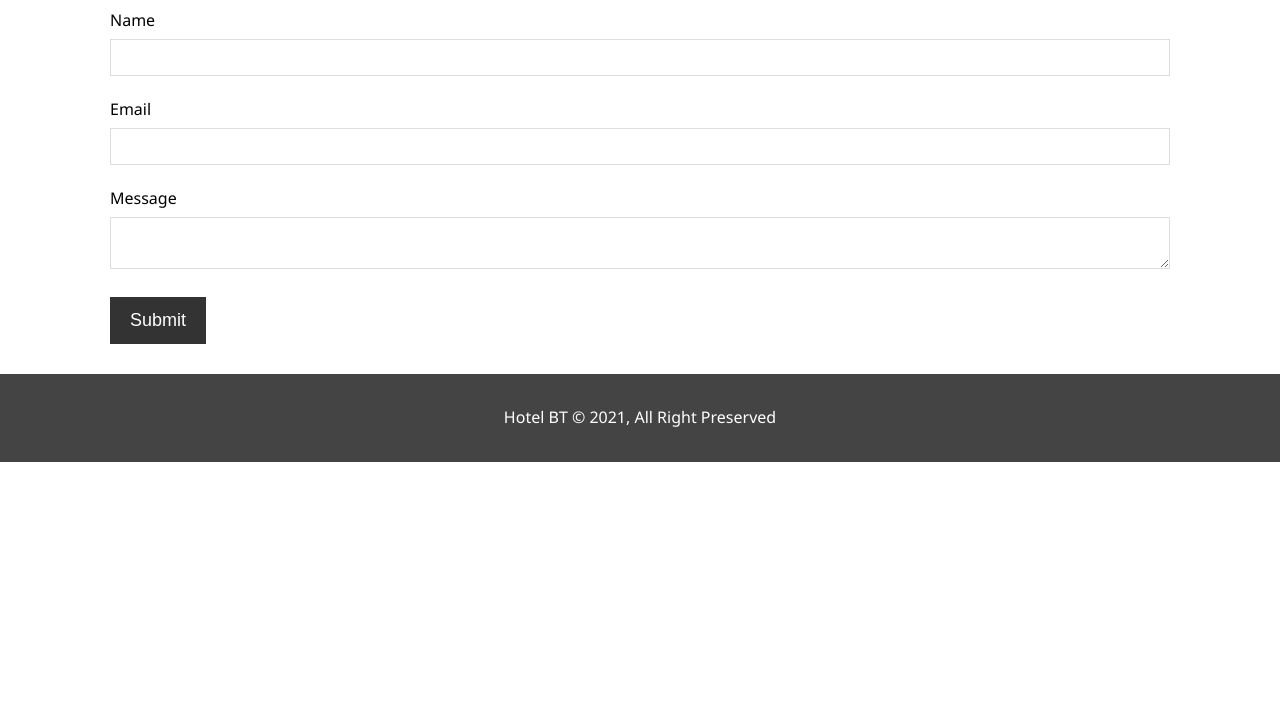
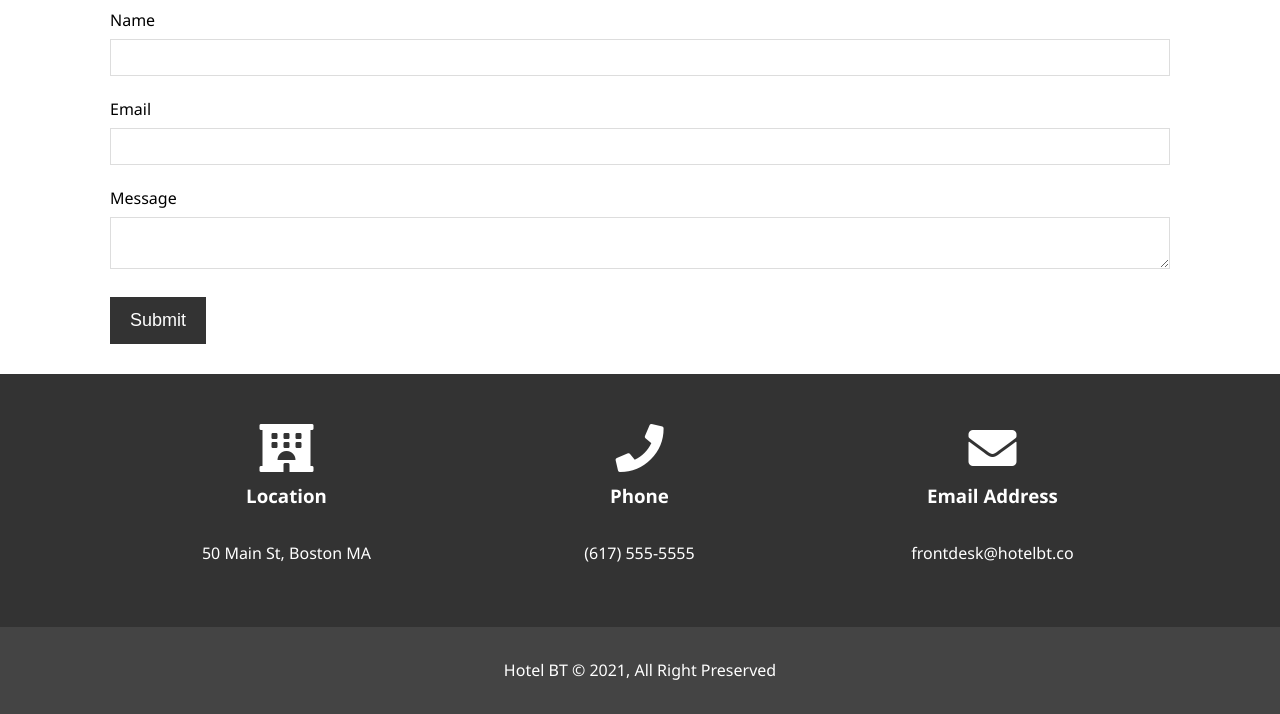
Before and after one commit to darthinvader/Html-Tutorial, a plain HTML site: page hotel_website/contact.html in a window 1280 px wide. Shown: the part 185-899 px from the top of the page. Before the commit the page ends 800 px from the top, so only its background shows below. Drawn offline with Linux system fonts and the light colour scheme.

Commit message:
[feat] contact info

```diff
--- a/hotel_website/contact.html
+++ b/hotel_website/contact.html
@@ -51,7 +51,25 @@
     </div>
   </section>
 
-
+  <section id="contact-info" class="bg-dark">
+    <div class="container">
+      <div class="box">
+        <i class="fas fa-hotel fa-3x"></i>
+        <h3>Location</h3>
+        <p>50 Main St, Boston MA</p>
+      </div>
+      <div class="box">
+        <i class="fas fa-phone fa-3x"></i>
+        <h3>Phone</h3>
+        <p>(617) 555-5555</p>
+      </div>
+      <div class="box">
+        <i class="fas fa-envelope fa-3x"></i>
+        <h3>Email Address</h3>
+        <p>frontdesk@hotelbt.co</p>
+      </div>
+    </div>
+  </section>
 
   <footer id="main-footer">
     <p>Hotel BT &copy; 2021, All Right Preserved</p>
```
